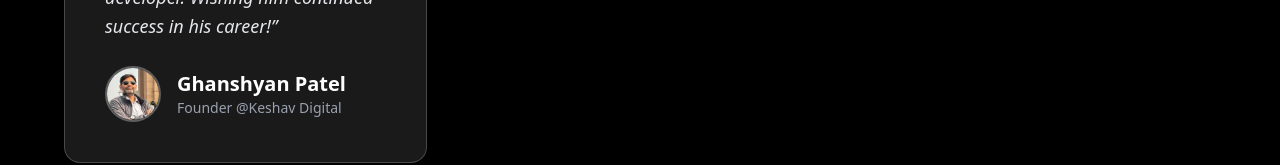
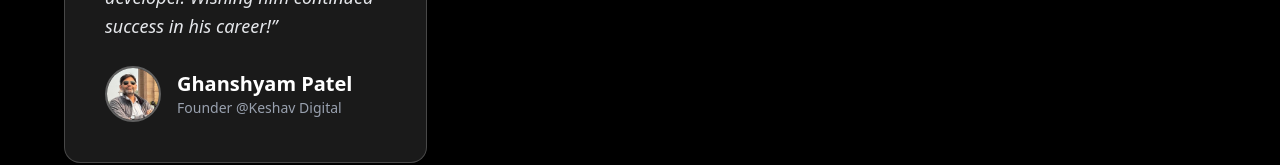
Before and after one commit to Bunny099/jayesh, a Next.js app: page /testimonial in a window 1280 px wide. Shown: the part 970-1135 px from the top of the page. Built offline with nearby package versions, Linux system fonts and the light colour scheme.

Commit message:
testimonial correction

```diff
--- a/app/testimonial/page.tsx
+++ b/app/testimonial/page.tsx
@@ -13,7 +13,7 @@ export default function Testimonial() {
         <div className="grid gap-8 sm:grid-cols-2 lg:grid-cols-3">
           <TestimonialCard
             image="testimonial2.jpg"
-            name="Ghanshyan Patel"
+            name="Ghanshyam Patel"
             position="Founder @Keshav Digital"
             feedback="Working with Jayesh was a truly impressive experience. He developed a clean, modern website for our textile company that reflects our brand perfectly. From the design to the backend functionality, everything was tailored exactly to our needs. His dedication, technical skill, and attention to detail were evident at every step. The admin panel he built makes it incredibly easy for us to manage inquiries and products without any technical hassle. I highly recommend him to anyone looking for a reliable full-stack developer. Wishing him continued success in his career!"
           />
```
